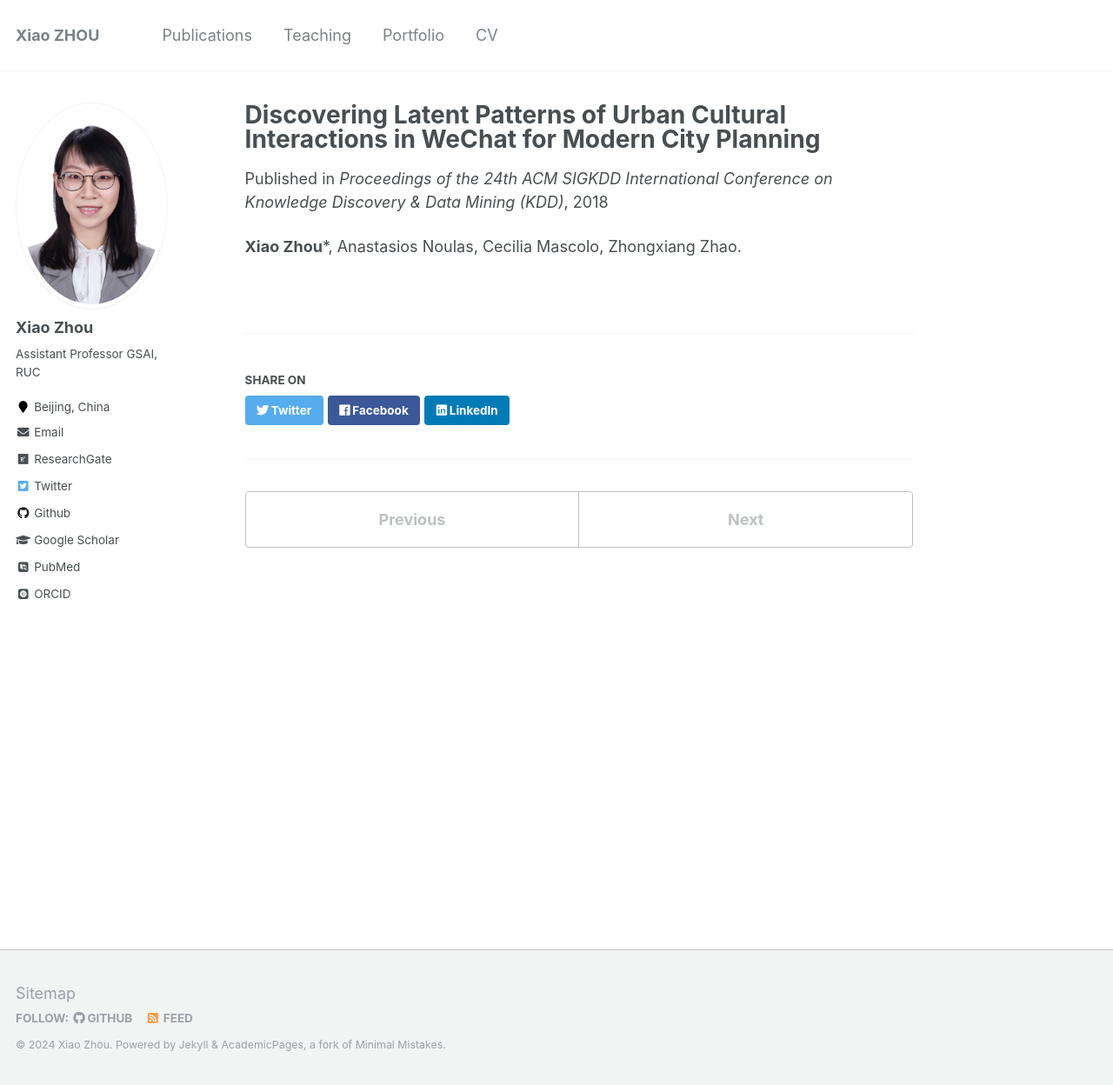
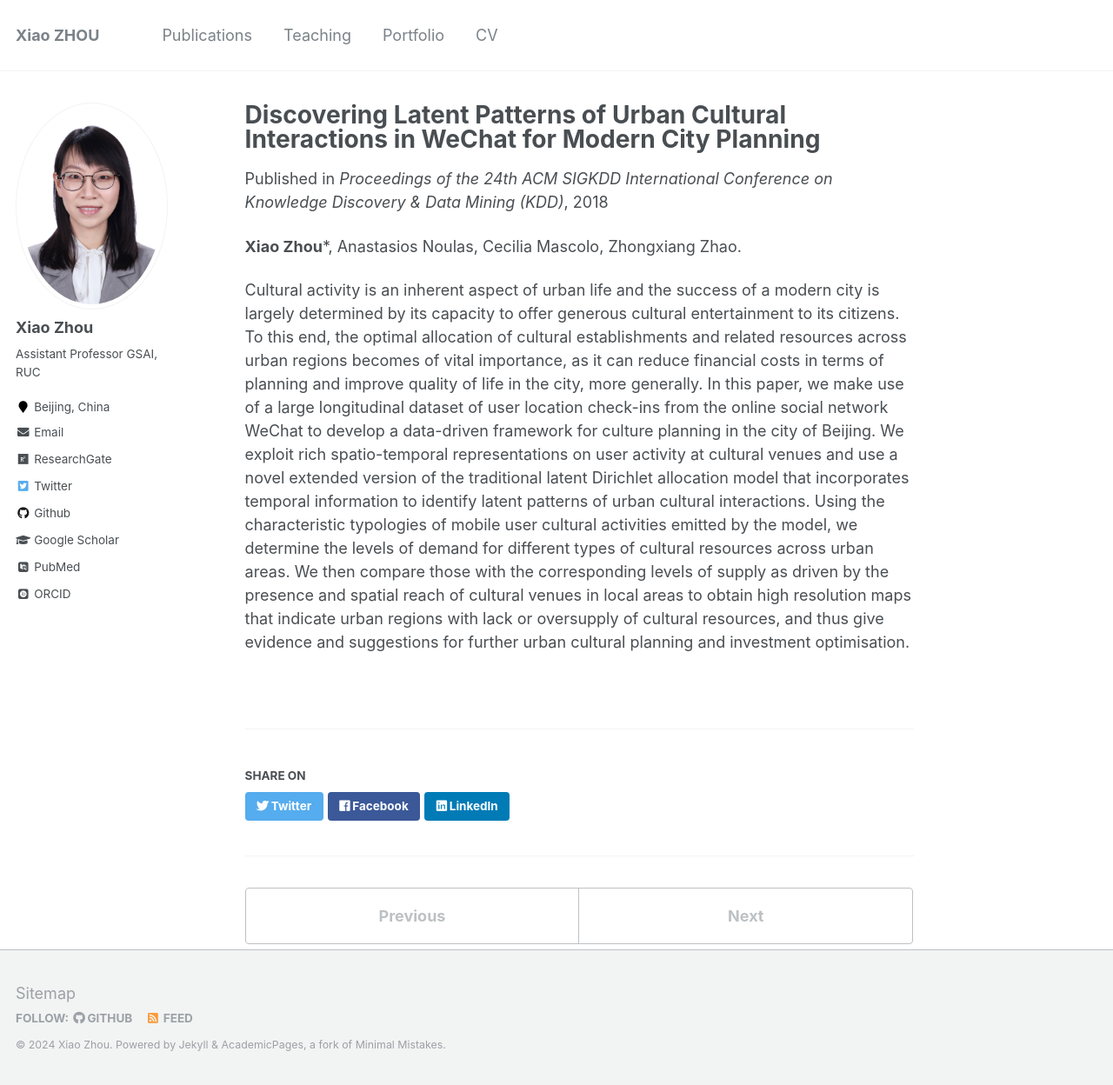
Before and after one commit to lxin131/XiaoZHOUCAM.github.io, a Jekyll site: the page built from _publications/KDD2018.md, in a window 1280 px wide and 1248 px high. Shown: the whole window at 87% size. Built offline with Jekyll 4.4.1, drawn with Linux system fonts in a browser that asks for light colours; some web fonts are replaced.

Commit message:
Update KDD2018.md

```diff
--- a/_publications/KDD2018.md
+++ b/_publications/KDD2018.md
@@ -7,3 +7,5 @@
 ---
 
 **Xiao Zhou**\*, Anastasios Noulas, Cecilia Mascolo, Zhongxiang Zhao.
+
+Cultural activity is an inherent aspect of urban life and the success of a modern city is largely determined by its capacity to offer generous cultural entertainment to its citizens. To this end, the optimal allocation of cultural establishments and related resources across urban regions becomes of vital importance, as it can reduce financial costs in terms of planning and improve quality of life in the city, more generally. In this paper, we make use of a large longitudinal dataset of user location check-ins from the online social network WeChat to develop a data-driven framework for culture planning in the city of Beijing. We exploit rich spatio-temporal representations on user activity at cultural venues and use a novel extended version of the traditional latent Dirichlet allocation model that incorporates temporal information to identify latent patterns of urban cultural interactions. Using the characteristic typologies of mobile user cultural activities emitted by the model, we determine the levels of demand for different types of cultural resources across urban areas. We then compare those with the corresponding levels of supply as driven by the presence and spatial reach of cultural venues in local areas to obtain high resolution maps that indicate urban regions with lack or oversupply of cultural resources, and thus give evidence and suggestions for further urban cultural planning and investment optimisation.
```
